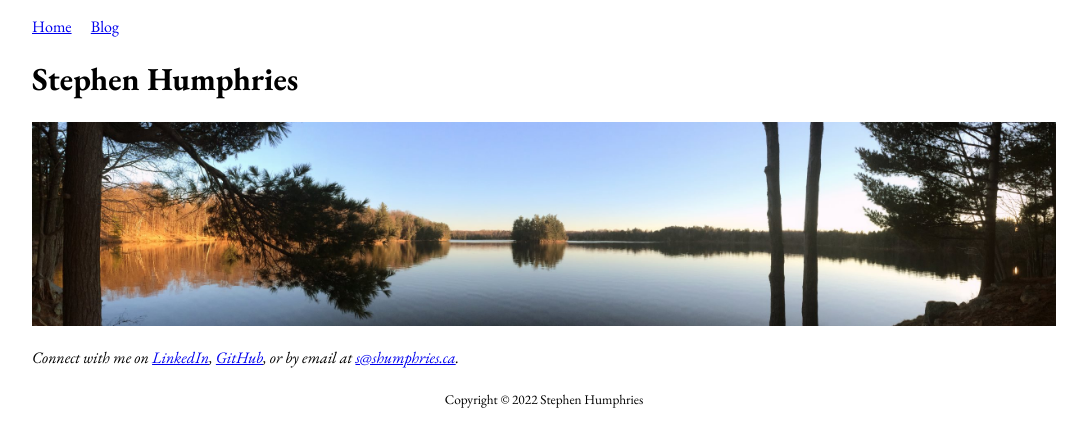
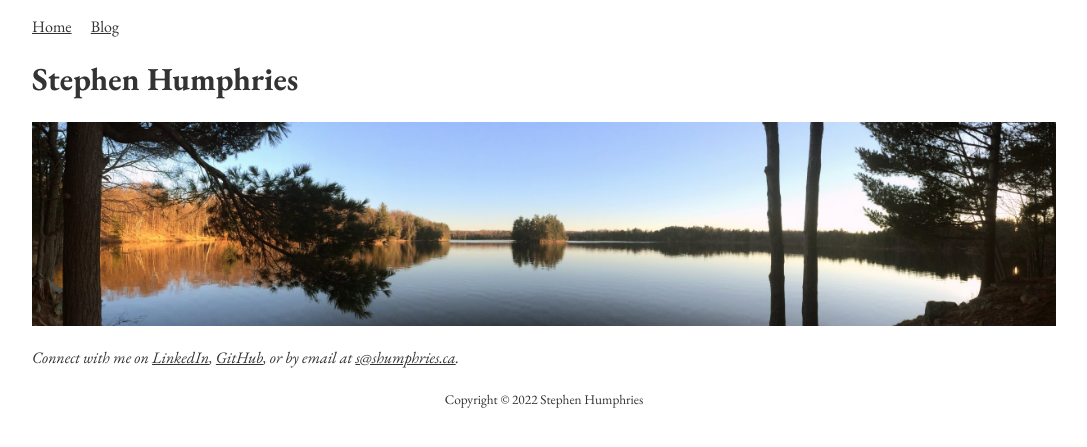
Before and after one commit to sjahu/sjahu.github.io, a Jekyll site: the page built from index.md, in a window 1280 px wide. Shown: the top 447 px of the page, without its empty margins (96-1183 px from the left). Built offline with Jekyll 4.4.1, drawn with Linux system fonts in a browser that asks for light colours.

Commit message:
Update link styling

```diff
--- a/_sass/default.scss
+++ b/_sass/default.scss
@@ -4,6 +4,7 @@ body {
   padding: 16px;
   font-family: "EB Garamond", "Times New Roman", "serif";
   word-wrap: break-word;
+  color: #333;
 }
 
 img {
@@ -24,3 +25,15 @@ code.language-plaintext {
 nav a {
   margin-right: 16px;
 }
+
+a {
+  &:link, &:visited {
+    color: inherit;
+  }
+  &:hover {
+    text-decoration: none;
+  }
+  &:active {
+    color: red;
+  }
+}
```
